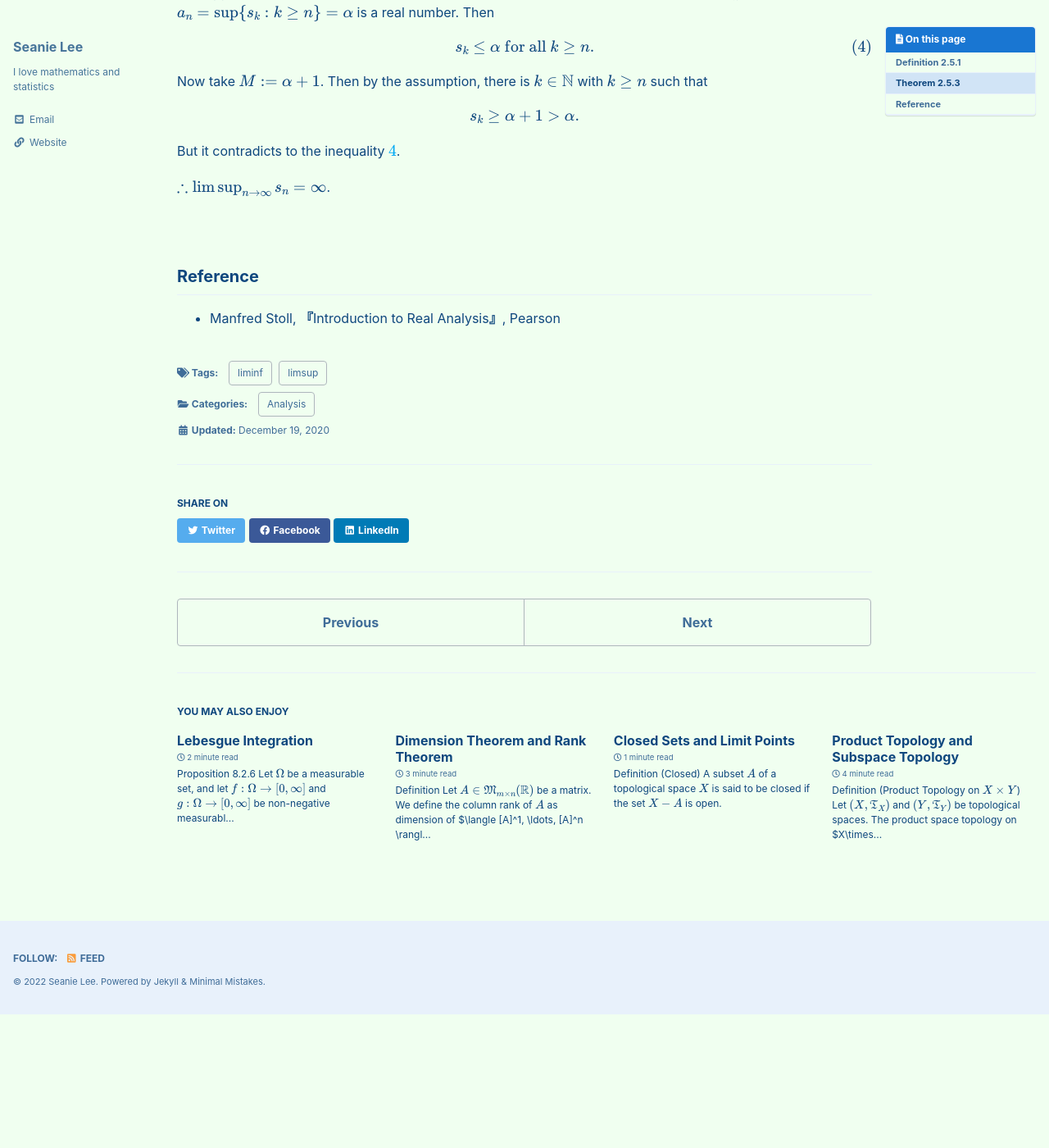
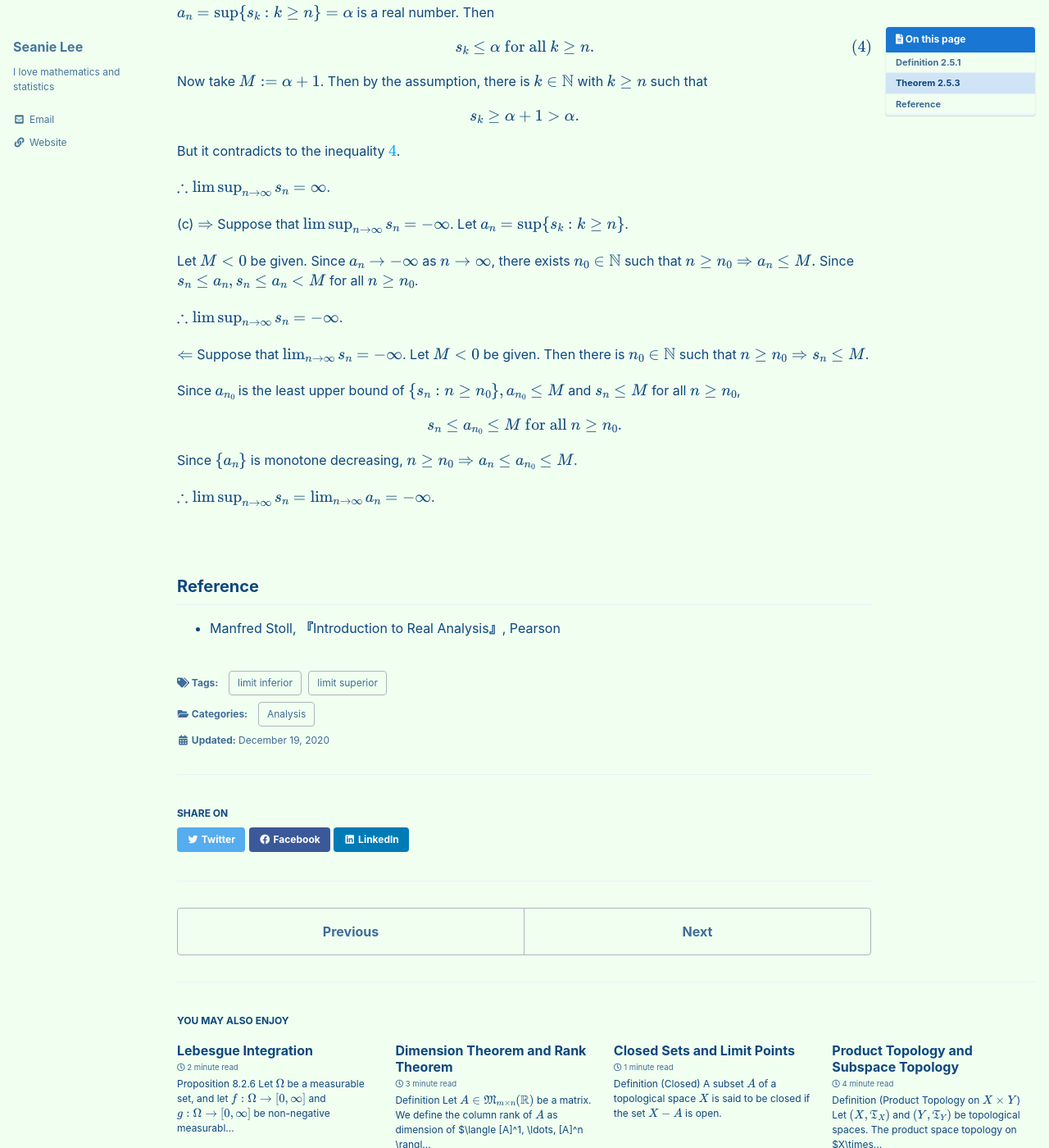
Before and after one commit to seanie12/blog, a Jekyll site: the page built from _posts/2020-12-19-limsup-liminf.md, in a window 1280 px wide and 1400 px high, scrolled down 1921 px. Shown: the whole window at 82% size. Built offline with Jekyll 4.4.1, drawn with Linux system fonts in a browser that asks for light colours; cached includes are drawn as plain includes; formulas are drawn with MathJax 3; before the commit the page ends 3158 px from its top, so only the background shows below that; some of the changed text lies outside the part shown.

Commit message:
Update 2020-12-19-limsup-liminf.md

```diff
--- a/_posts/2020-12-19-limsup-liminf.md
+++ b/_posts/2020-12-19-limsup-liminf.md
@@ -6,8 +6,8 @@ categories:
 
 
 tags:
-  - limsup
-  - liminf
+  - limit superior
+  - limit inferior
 
 
 toc: true
@@ -161,6 +161,25 @@ But it  contradicts to the inequality $\ref{eq:3}$.
 
 $\therefore \limsup_{n\to\infty}s_n=\infty$.
 
+(c) $\Rightarrow$ Suppose that $\limsup_{n\to\infty}s_n = -\infty$. Let $a_n=\sup\\{ s_k: k\geq n\\}$.
+
+Let $M<0$ be given. Since $a_n\to -\infty$ as $n\to\infty$, there exists $n_0\in\mathbb{N}$ such that  $n\geq n_0 \Rightarrow a_n \leq M.$ Since $s_n\leq a_n, s_n \leq a_n <M$ for all $n\geq n_0$.
+
+$\therefore \limsup_{n\to\infty}s_n = -\infty$.
+
+$\Leftarrow$ Suppose that $\lim_{n\to\infty}s_n = -\infty$. Let $M<0$ be given. Then there is $n_0\in\mathbb{N}$ such that $n\geq n_0\Rightarrow s_n \leq M$.
+
+Since $a_{n_0}$ is the least upper bound of $\\{ s_n: n\geq n_0\\}, a_{n_0}\leq M$ and $s_n \leq M$ for all $n\geq n_0$,
+
+$$
+\begin{align*}
+s_n \leq a_{n_0} \leq M \text{ for all } n\geq n_0.
+\end{align*}
+$$
+
+Since $\\{ a_n \\}$ is monotone decreasing, $n\geq n_0 \Rightarrow a_n \leq a_{n_0}\leq M$.
+
+$\therefore \limsup_{n\to\infty}s_n = \lim_{n\to\infty}a_n = -\infty$.
 
 $$\tag*{$\square$}$$
 ## Reference
```
